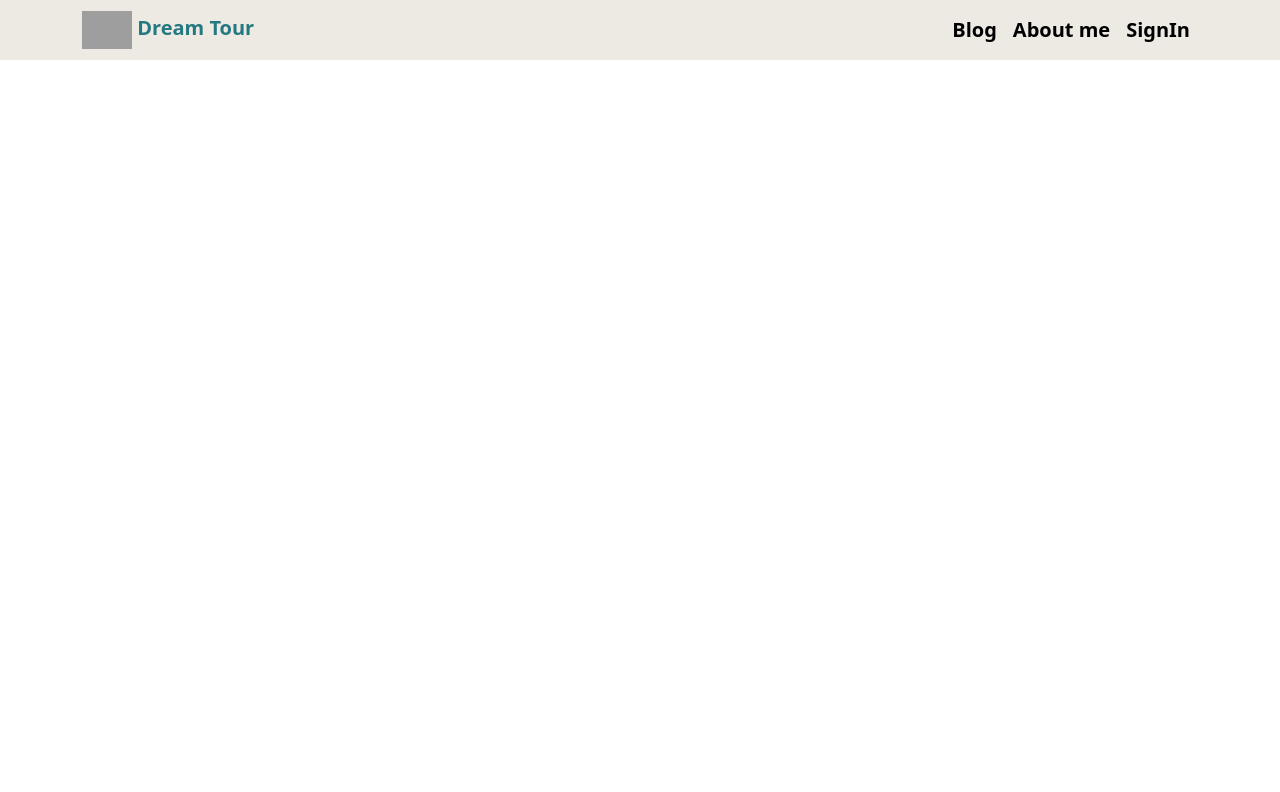
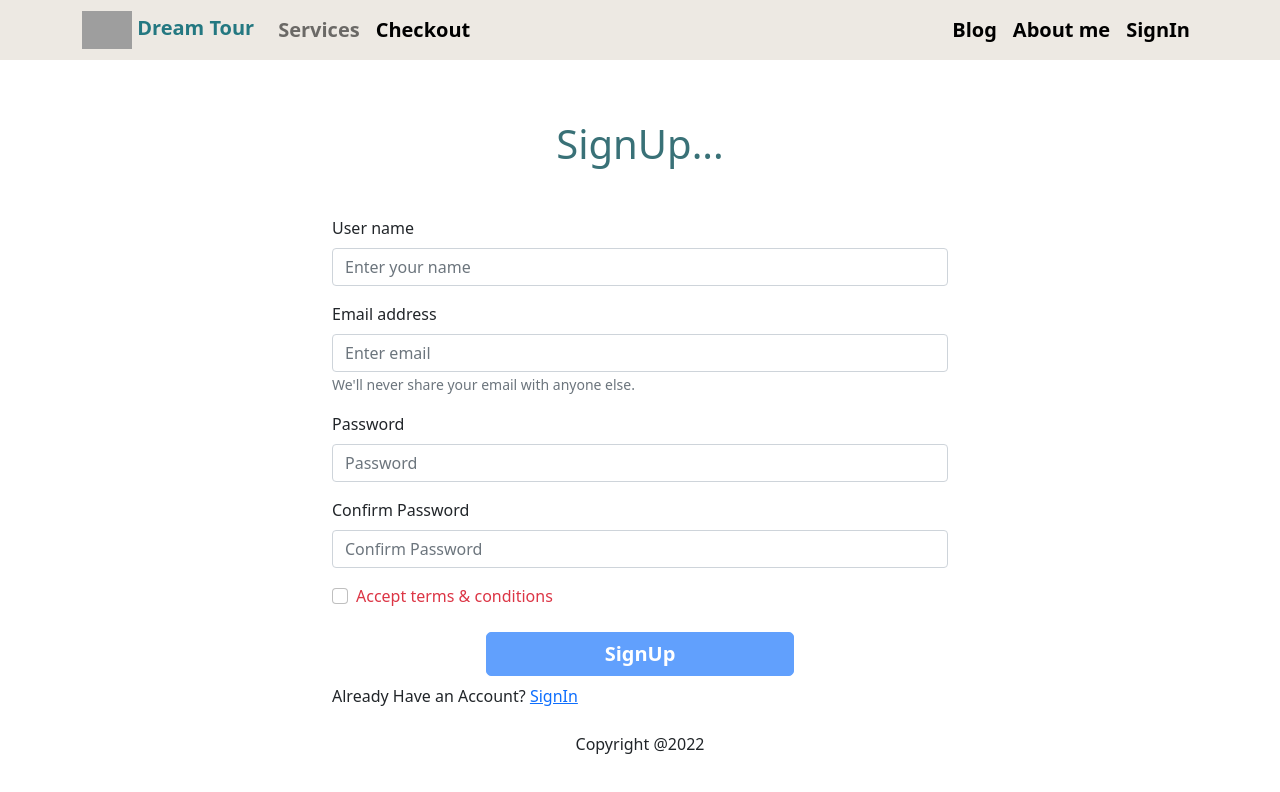
Before and after one commit to shakibaalam/assignment-10, a React (Create React App) app: page /register in a window 1280 px wide. Shown: the top 792 px of the page. Built offline with nearby package versions, Linux system fonts and the light colour scheme; no server answers; grey boxes are pictures that could not be loaded.

Commit message:
signin commit

```diff
--- a/src/App.js
+++ b/src/App.js
@@ -3,12 +3,14 @@ import 'bootstrap/dist/css/bootstrap.min.css';
 import { Route, Routes } from 'react-router-dom';
 import About from './Pages/About/About';
 import Blogs from './Pages/Blogs/Blogs/Blogs';
+import Checkout from './Pages/Checkout/Checkout';
 import Header from './Pages/Header/Header';
 import Home from './Pages/Home/Home/Home';
 import Login from './Pages/Login/Login/Login';
 import Register from './Pages/Login/Register/Register';
 import Footer from './Pages/Shared/Footer/Footer';
 import NotFound from './Pages/Shared/NotFound/NotFound';
+import RequireAuth from './Pages/Shared/RequireAuth/RequireAuth';
 
 function App() {
   return (
@@ -17,6 +19,11 @@ function App() {
       <Routes>
         <Route path='/' element={<Home></Home>}></Route>
         <Route path='/home' element={<Home></Home>}></Route>
+        <Route path='/checkout' element={
+          <RequireAuth>
+            <Checkout></Checkout>
+          </RequireAuth>
+        }></Route>
         <Route path='/blog' element={<Blogs></Blogs>}></Route>
         <Route path='/login' element={<Login></Login>}></Route>
         <Route path='/register' element={<Register></Register>}></Route>
--- /dev/null
+++ b/src/Pages/Checkout/Checkout.js
@@ -0,0 +1,11 @@
+import React from 'react';
+
+const Checkout = () => {
+    return (
+        <div>
+
+        </div>
+    );
+};
+
+export default Checkout;
--- a/src/Pages/Header/Header.js
+++ b/src/Pages/Header/Header.js
@@ -1,10 +1,17 @@
+import { signOut } from 'firebase/auth';
 import React from 'react';
 import { Container, Nav, Navbar, NavDropdown } from 'react-bootstrap';
+import { useAuthState } from 'react-firebase-hooks/auth';
 import { Link } from 'react-router-dom';
+import auth from '../../firebase.init';
 import CustomLink from '../Shared/CustomLink/CustomLink';
 import './Header.css'
 
 const Header = () => {
+    const [user, loading, error] = useAuthState(auth);
+    const handleSignout = () => {
+        signOut(auth);
+    }
     return (
         <Navbar fixed="top" collapseOnSelect expand="lg" className='nav'>
             <Container>
@@ -12,16 +19,21 @@ const Header = () => {
                 <Navbar.Toggle aria-controls="responsive-navbar-nav" />
                 <Navbar.Collapse id="responsive-navbar-nav">
                     <Nav className="me-auto">
-
+                        <Nav.Link href="/home#services">Services</Nav.Link>
+                        <Nav.Link> <CustomLink to='/checkout'>Checkout</CustomLink></Nav.Link>
                     </Nav>
                     <Nav>
                         <Nav.Link ><CustomLink to='/blog'>Blog</CustomLink></Nav.Link>
                         <Nav.Link >
                             <CustomLink to='/about'>About me</CustomLink>
                         </Nav.Link>
-                        <Nav.Link >
-                            <CustomLink to='/login'>SignIn</CustomLink>
+                        {user ? <Nav.Link onClick={handleSignout}>
+                            <CustomLink to='/login'>SignOut</CustomLink>
                         </Nav.Link>
+                            :
+                            <Nav.Link >
+                                <CustomLink to='/login'>SignIn</CustomLink>
+                            </Nav.Link>}
                     </Nav>
                 </Navbar.Collapse>
             </Container>
--- a/src/Pages/Home/Services/Services/Services.js
+++ b/src/Pages/Home/Services/Services/Services.js
@@ -3,7 +3,7 @@ import { IoMdArrowDroprightCircle } from 'react-icons/io';
 
 const Services = () => {
     return (
-        <div className='container my-5 py-5'>
+        <div id='services' className='container my-5 py-5 '>
             <div className='row my-5 py-5'>
                 <div className='col-12 col-md-6'>
                     <h2 className='service-heading'>Enjoy Some You-Time</h2>
--- a/src/Pages/Login/Login/Login.js
+++ b/src/Pages/Login/Login/Login.js
@@ -1,18 +1,44 @@
-import React from 'react';
+import React, { useRef } from 'react';
 import { Button, Form } from 'react-bootstrap';
-import { IoMdArrowDroprightCircle } from 'react-icons/io';
+import { useSignInWithEmailAndPassword, useSignInWithGoogle } from 'react-firebase-hooks/auth';
 import { FcGoogle } from 'react-icons/fc';
-import { Link } from 'react-router-dom';
+import { Link, useLocation, useNavigate } from 'react-router-dom';
+import auth from '../../../firebase.init';
 import './Login.css'
 
 const Login = () => {
+    const navigate = useNavigate();
+    const location = useLocation();
+    const [signInWithGoogle, Guser, Gloading, Gerror] = useSignInWithGoogle(auth);
+    const [
+        signInWithEmailAndPassword,
+        user,
+        loading,
+        error,
+    ] = useSignInWithEmailAndPassword(auth);
+
+    const emailRef = useRef('');
+    const passRef = useRef('');
+
+    //for requireauth
+    const from = location.state?.from?.pathname || "/";
+    if (user || Guser) {
+        navigate(from, { replace: true });
+    }
+    const handleSignIn = e => {
+        e.preventDefault();
+        const email = emailRef.current.value;
+        const pass = passRef.current.value;
+        signInWithEmailAndPassword(email, pass);
+        navigate('/')
+    }
     return (
         <div className='container w-50 mx-auto mt-5 pt-4'>
             <h1 className='text-center my-5 login-color'>SignIn...</h1>
-            <Form>
+            <Form onSubmit={handleSignIn}>
                 <Form.Group className="mb-3" controlId="formBasicEmail">
                     <Form.Label>Email address</Form.Label>
-                    <Form.Control type="email" placeholder="Enter email" />
+                    <Form.Control ref={emailRef} type="email" placeholder="Enter email" required />
                     <Form.Text className="text-muted">
                         We'll never share your email with anyone else.
                     </Form.Text>
@@ -20,17 +46,14 @@ const Login = () => {
 
                 <Form.Group className="mb-3" controlId="formBasicPassword">
                     <Form.Label>Password</Form.Label>
-                    <Form.Control type="password" placeholder="Password" />
-                </Form.Group>
-                <Form.Group className="mb-3" controlId="formBasicCheckbox">
-                    <Form.Check type="checkbox" label="Check me out" />
+                    <Form.Control ref={passRef} type="password" placeholder="Password" required />
                 </Form.Group>
                 <div className='text-center'>
                     <Button className='w-50 btn fw-bold fs-5 btn-style px-4 my-2' variant="primary" type="submit">
-                        SignIn <IoMdArrowDroprightCircle></IoMdArrowDroprightCircle>
+                        SignIn
                     </Button>
                 </div>
-                <p>Are you new here?<Link to='/register'>Sign up</Link></p>
+                <p>Are you new here? <Link to='/register'>Sign up</Link></p>
             </Form>
             <div>
                 <div className="d-flex align-items-center">
@@ -40,7 +63,7 @@ const Login = () => {
                 </div>
             </div>
             <div className='text-center'>
-                <button className='text-white w-50 btn fw-bold fs-5 btn-style px-4 my-2'><FcGoogle></FcGoogle> Google SignIn</button>
+                <button onClick={() => signInWithGoogle()} className='text-white w-50 btn fw-bold fs-5 btn-style px-4 my-2'><FcGoogle></FcGoogle> Google SignUp</button>
             </div>
         </div>
     );
--- a/src/Pages/Login/Register/Register.js
+++ b/src/Pages/Login/Register/Register.js
@@ -1,9 +1,89 @@
-import React from 'react';
+import React, { useRef, useState } from 'react';
+import { Button, Form } from 'react-bootstrap';
+import { FcGoogle } from 'react-icons/fc';
+import { Link, useNavigate } from 'react-router-dom';
+import auth from '../../../firebase.init';
+import { useCreateUserWithEmailAndPassword, useSignInWithGoogle } from 'react-firebase-hooks/auth';
 
 const Register = () => {
+    const navigate = useNavigate();
+    const [agree, setAgree] = useState(false);
+    const [error1, setError1] = useState('');
+    const [
+        createUserWithEmailAndPassword,
+        user,
+        loading,
+        error,
+    ] = useCreateUserWithEmailAndPassword(auth, { sendEmailVerification: true });
+
+
+    const nameRef = useRef('');
+    const emailRef = useRef('');
+    const passRef = useRef('');
+    const confirmRef = useRef('');
+
+    const handleSignUp = e => {
+        e.preventDefault();
+        const name = nameRef.current.value;
+        const email = emailRef.current.value;
+        const pass = passRef.current.value;
+        const confirm = confirmRef.current.value;
+        if (pass === confirm) {
+            createUserWithEmailAndPassword(email, pass);
+            navigate('/');
+            console.log(email, pass);
+        }
+        else {
+            return setError1('password didnt match')
+        }
+    }
     return (
-        <div>
+        <div className='container w-50 mx-auto mt-5 pt-4'>
+            <h1 className='text-center my-5 login-color'>SignUp...</h1>
+            <Form onSubmit={handleSignUp}>
+                <Form.Group className="mb-3" controlId="formBasicEmail">
+                    <Form.Label>User name</Form.Label>
+                    <Form.Control ref={nameRef} type="text" placeholder="Enter your name" required />
+                </Form.Group>
 
+                <Form.Group className="mb-3" controlId="formBasicEmail">
+                    <Form.Label>Email address</Form.Label>
+                    <Form.Control ref={emailRef} type="email" placeholder="Enter email" required />
+                    <Form.Text className="text-muted">
+                        We'll never share your email with anyone else.
+                    </Form.Text>
+                </Form.Group>
+
+                <Form.Group className="mb-3" controlId="formBasicPassword">
+                    <Form.Label>Password</Form.Label>
+                    <Form.Control ref={passRef} type="password" placeholder="Password" />
+                </Form.Group>
+
+                <Form.Group className="mb-3" controlId="formBasicPassword">
+                    <Form.Label>Confirm Password</Form.Label>
+                    <Form.Control ref={confirmRef} type="password" placeholder="Confirm Password" />
+                </Form.Group>
+                <p className='text-danger'>{error1 ? error1 : ''}</p>
+                <p className='text-danger'>{error ? error.message : ''}</p>
+
+                {
+                    loading && <div class="d-flex justify-content-center">
+                        <div className="spinner-border text-info" role="status">
+                            <span className="visually-hidden">Loading...</span>
+                        </div>
+                    </div>
+
+                }
+                <Form.Group className={`mb-3 ${agree ? '' : 'text-danger'}`} onClick={() => setAgree(!agree)} controlId="formBasicCheckbox">
+                    <Form.Check type="checkbox" label="Accept terms & conditions" />
+                </Form.Group>
+                <div className='text-center'>
+                    <Button disabled={!agree} className='w-50 btn fw-bold fs-5 btn-style px-4 my-2' variant="primary" type="submit">
+                        SignUp
+                    </Button>
+                </div>
+                <p>Already Have an Account? <Link to='/login'>SignIn</Link></p>
+            </Form>
         </div>
     );
 };
--- /dev/null
+++ b/src/Pages/Shared/RequireAuth/RequireAuth.js
@@ -0,0 +1,22 @@
+import React from 'react';
+import { useAuthState } from 'react-firebase-hooks/auth';
+import { Navigate, useLocation } from 'react-router-dom';
+import auth from '../../../firebase.init';
+
+const RequireAuth = ({ children }) => {
+    const [user, loading, error] = useAuthState(auth);
+    let location = useLocation();
+    if (loading) {
+        return <div class="d-flex justify-content-center">
+            <div className="spinner-border text-info" role="status">
+                <span className="visually-hidden">Loading...</span>
+            </div>
+        </div>
+    }
+    if (!user) {
+        return <Navigate to="/login" state={{ from: location }} replace />;
+    }
+    return children;
+};
+
+export default RequireAuth;
```
